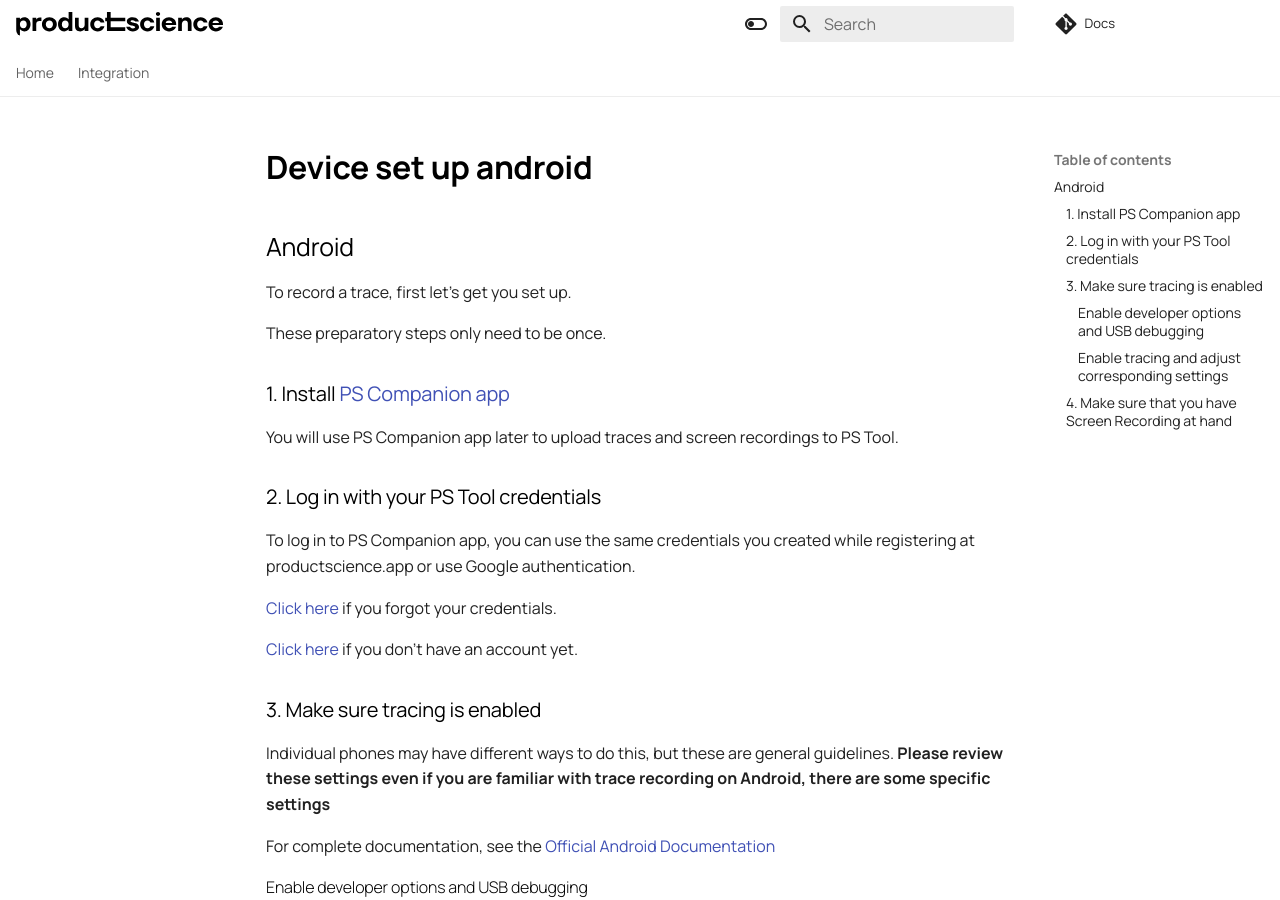
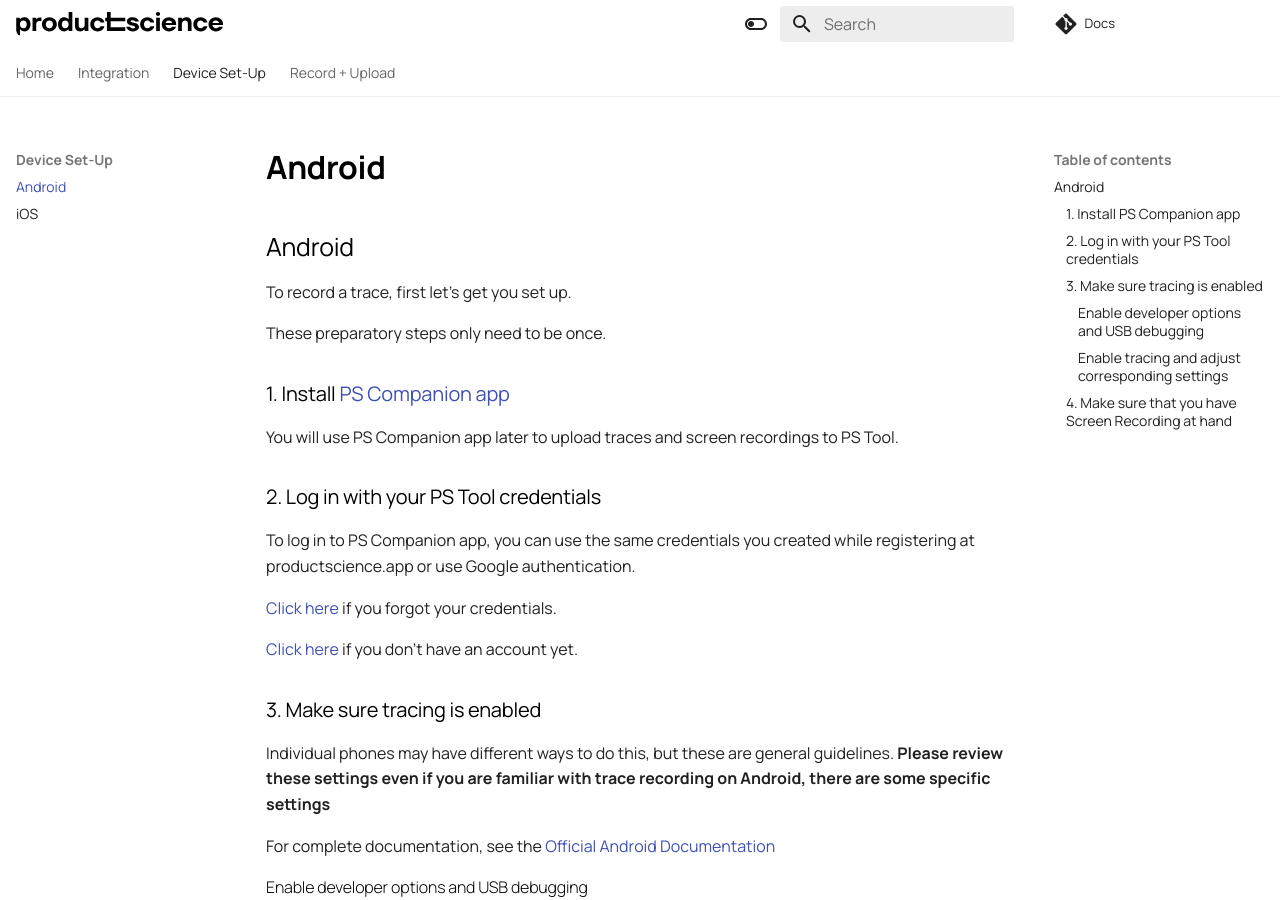
Before and after one commit to product-science/docs, an MkDocs documentation site: the page built from docs/website-docs/device-set-up-android.md, in a window 1280 px wide and 900 px high. Built offline with MkDocs 1.6.1 and Material for MkDocs 9.7.7, drawn with Linux system fonts in a browser that asks for light colours.

Commit message:
Added device set-up and record&upload sections to home page mkdocs.yml

```diff
--- a/mkdocs.yml
+++ b/mkdocs.yml
@@ -20,6 +20,12 @@ nav:
           - Build / Xcode: ios/xcode.md
           - Build / Bazel: ios/bazel.md
           - App Distribution: ios/distribution.md
+  - Device Set-Up:
+      - Android: website-docs/device-set-up-android.md
+      - iOS: website-docs/device-set-up-ios.md
+  - Record + Upload:
+      - Anroid: website-docs/record-n-upload-android.md
+      - iOS: website-docs/record-n-upload-iOS.md
 
 # Visual
 theme:
```
